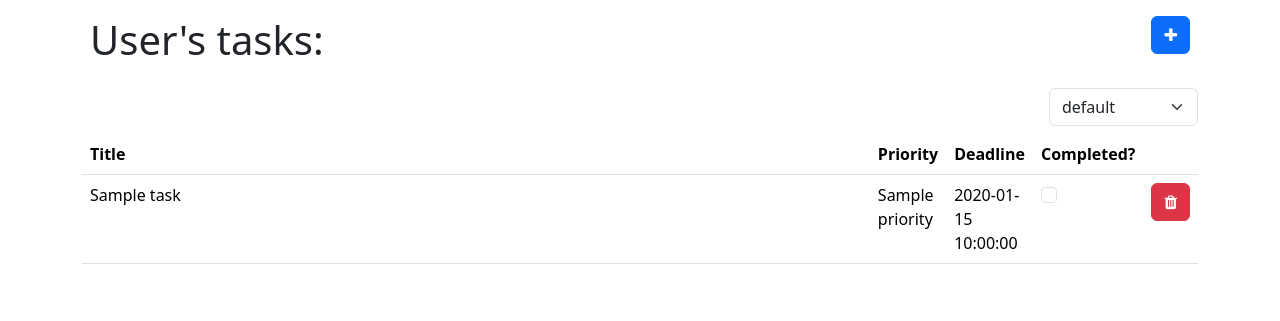
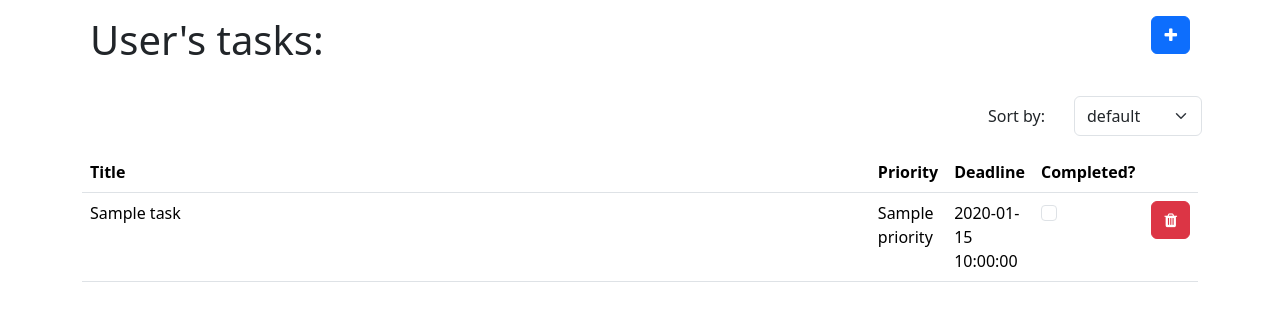
Before and after one commit to BrunoPascoa76/ES-todoList-API, a Python web app: template app/templates/homePage.html in a window 1280 px wide. Shown: the part 54-375 px from the top of the page. Run offline with Jinja, Linux system fonts and the light colour scheme; the template is opened without the code that fills it: most values are stand-ins (such as "Sample title", 1, 10 or a date in 2020).

Commit message:
Kan-6 added a label

```diff
--- a/app/templates/homePage.html
+++ b/app/templates/homePage.html
@@ -23,12 +23,17 @@
       </div>
     </div>
     <div class="container d-flex flex-row my-2 justify-content-end">
+
       <form class="d-flex" action="/ui" method="GET">
-        <select class="form-select" name="sort_by" onchange="this.form.submit()" value="title">
-          {% for option in ["default","title","description","priority","deadline","category","is_completed","created_date"] %}
-          <option value="{{ option }}" {% if option == sort_by %}selected{% endif %}>{{ option }}</option>
-          {% endfor %}
-        </select>
+        <div class="form-group p-2 row">
+          <label class="p-2 col">Sort by:</label>
+          <select class="form-select col" name="sort_by" onchange="this.form.submit()" value="title">
+            {% for option in ["default","title","description","priority","deadline","category","is_completed","created_date"] %}
+            <option value="{{ option }}" {% if option == sort_by %}selected{% endif %}>{{ option }}</option>
+            {% endfor %}
+          </select>
+        </div>
+
       </form>
     </div>
     <div class="container">
```
